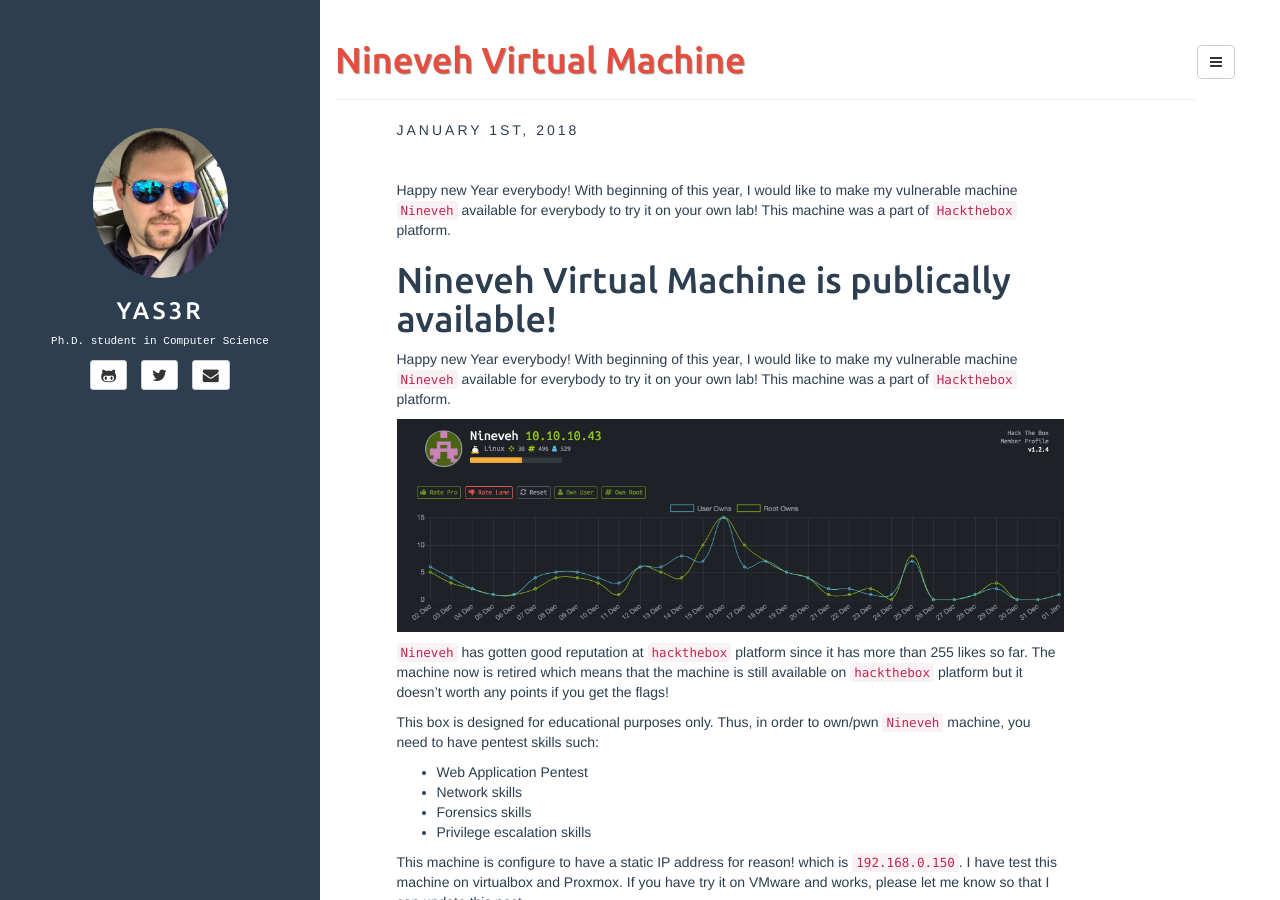
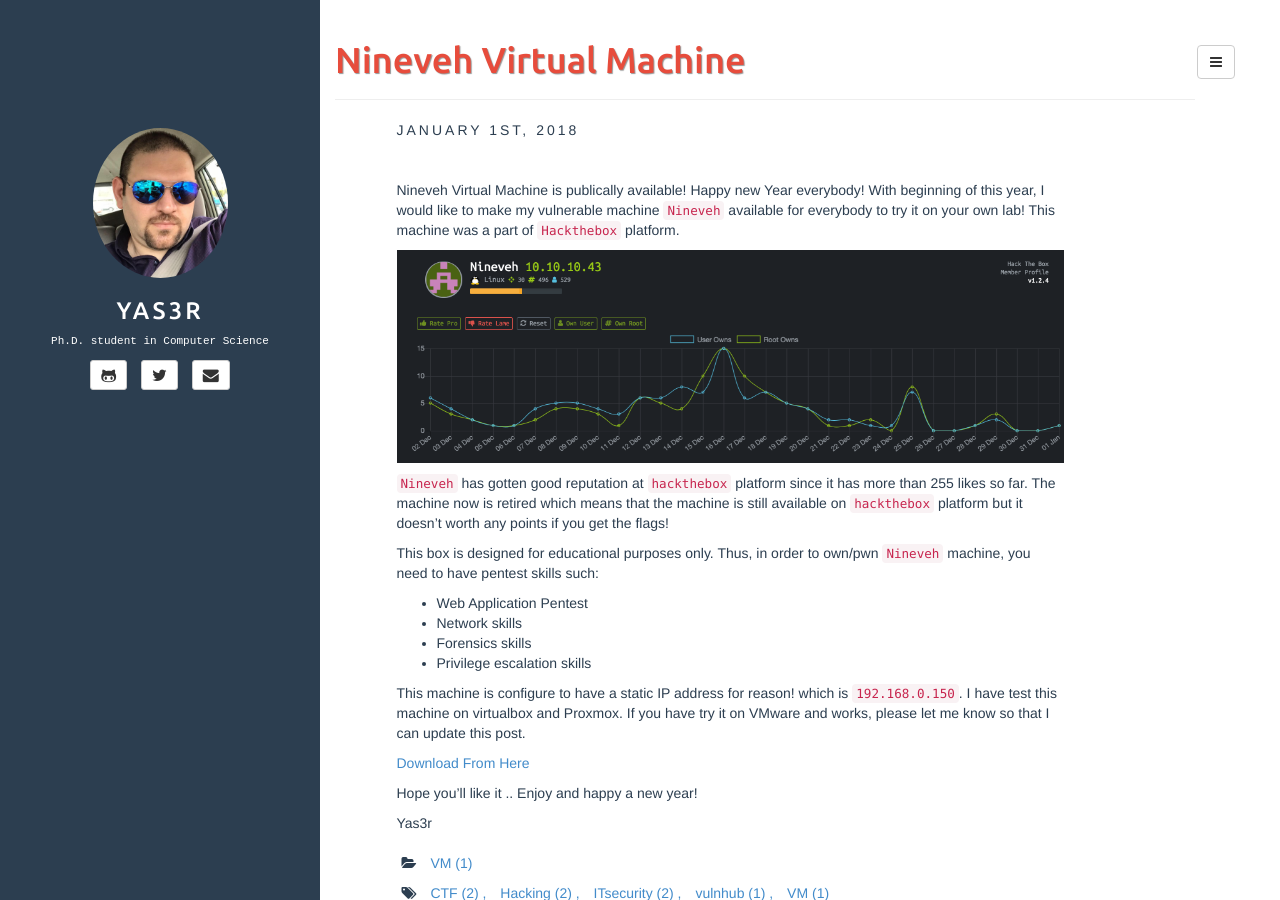
Before and after one commit to yaserfaraj/yaserfaraj.github.io, a Jekyll site: the page built from _posts/2018-01-01-Nineveh VM.md, in a window 1280 px wide and 900 px high. Built offline with Jekyll 4.4.1, drawn with Linux system fonts in a browser that asks for light colours.

Commit message:
fixed issue

```diff
--- a/_posts/2018-01-01-Nineveh VM.md
+++ b/_posts/2018-01-01-Nineveh VM.md
@@ -8,13 +8,7 @@
 navigation: True
 ---
 <br>
-Happy new Year everybody! With beginning of this year, I would like to make my vulnerable machine `Nineveh` available for everybody to try it on your own lab! This machine was a part of `Hackthebox` platform.
-
-
-
-# Nineveh Virtual Machine is publically available!
-
-Happy new Year everybody! With beginning of this year, I would like to make my vulnerable machine `Nineveh` available for everybody to try it on your own lab! This machine was a part of `Hackthebox` platform.
+Nineveh Virtual Machine is publically available! Happy new Year everybody! With beginning of this year, I would like to make my vulnerable machine `Nineveh` available for everybody to try it on your own lab! This machine was a part of `Hackthebox` platform.
 
 ![alt text](/assets/images/nineveh.png "Logo Title Text 1")
 
```
